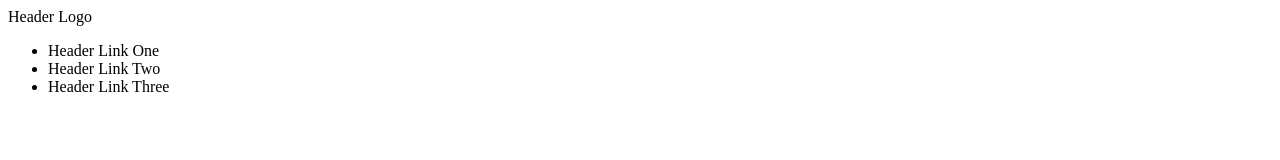
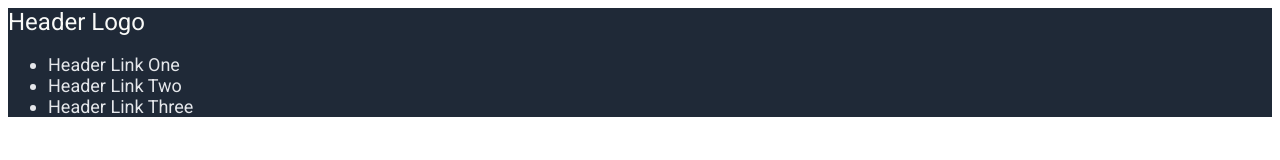
Before and after one commit to magaleo15/landing-page, a plain HTML site: page index.html in a window 1280 px wide. Drawn offline with Linux system fonts and the light colour scheme.

Commit message:
add font color and bg formatting

```diff
--- a/index.html
+++ b/index.html
@@ -3,6 +3,12 @@
   <head>
     <meta charset="UTF-8" />
     <meta name="viewport" content="width=device-width, initial-scale=1.0" />
+    <link rel="stylesheet" href="./style.css" />
+    <link
+      rel="stylesheet"
+      href="https://fonts.googleapis.com/css2?family=Roboto:wght@400;700&display=swap"
+    />
+
     <title>Landing Page</title>
   </head>
   <body>
--- a/style.css
+++ b/style.css
@@ -1,2 +1,14 @@
 .header {
+  font-family: "Roboto", sans-serif;
+  background: #1f2937;
 }
+
+.logo {
+  font-size: 24px;
+  color: #f9faf8;
+}
+
+.links {
+  font-size: 18px;
+  color: #e5e7eb;
+}
```
